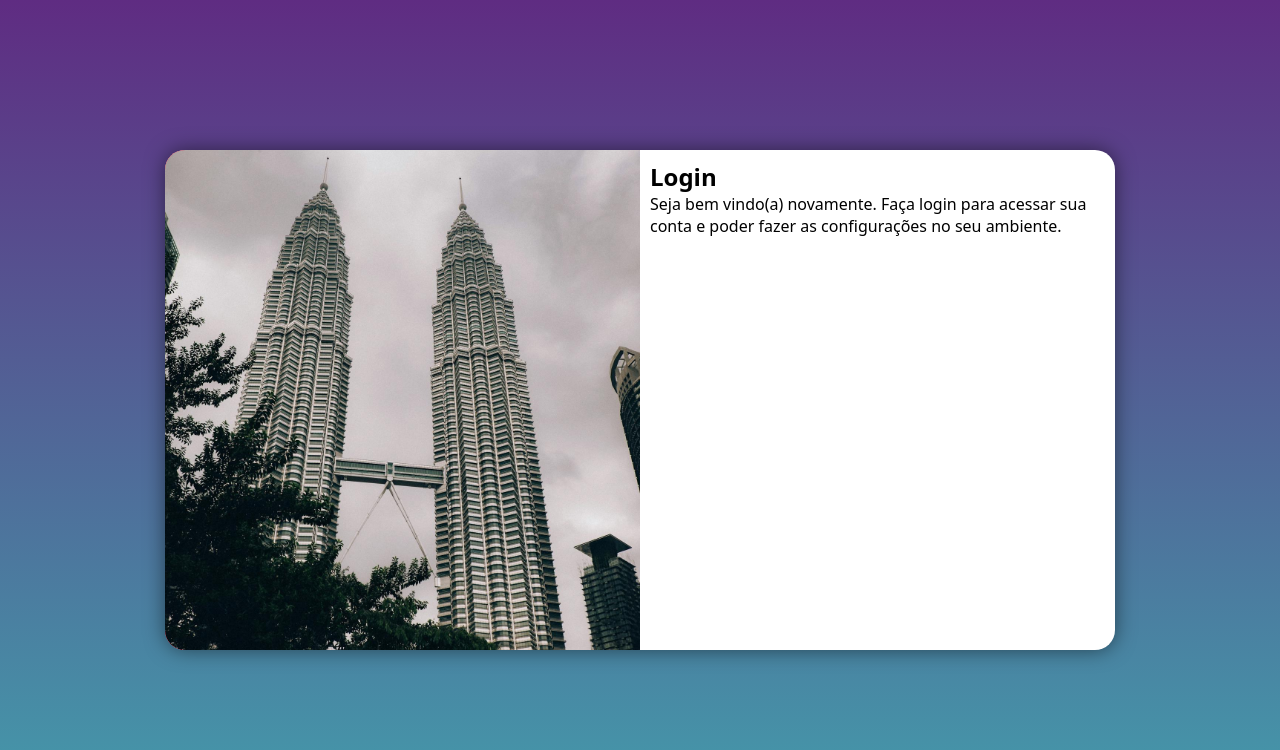
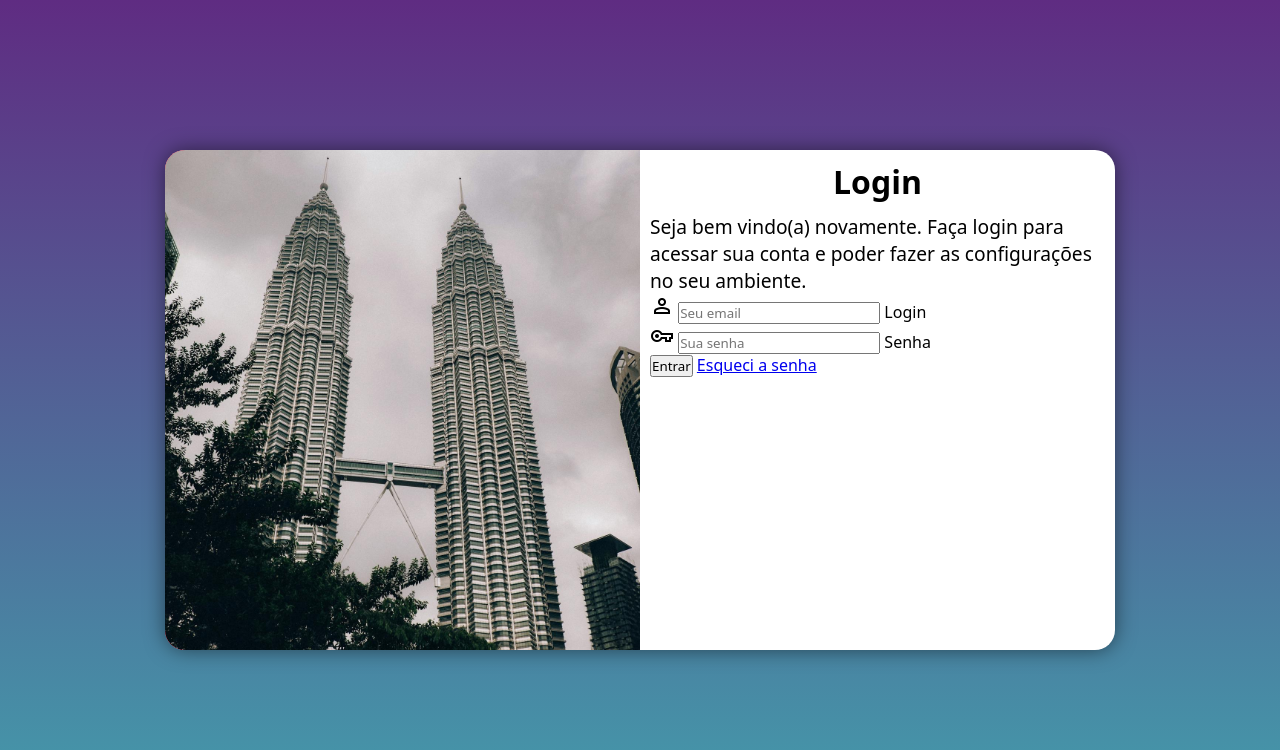
Before and after one commit to JefersonMartins99/projeto-login, a plain HTML site: page index.html in a window 1280 px wide. Drawn offline with nearby package versions, Linux system fonts and the light colour scheme.

Commit message:
adicionei o formulario

```diff
--- a/estilos/media-query.css
+++ b/estilos/media-query.css
@@ -59,3 +59,12 @@ section#login>div#formulario{
 
 
 }
+
+div#formulario>h1{
+
+    font-size: 2em;
+}
+div#formulario>p{
+
+    font-size: 1.2em;
+}
--- a/estilos/style.css
+++ b/estilos/style.css
@@ -48,3 +48,14 @@ section#login>div#formulario{
     display: block;
     padding: 10px;
 }
+
+div#formulario>h1{
+
+    text-align: center;
+    margin-bottom: 10px;
+}
+
+div#formulario>p{
+
+    font-size: 0.8em;
+}
--- a/index.html
+++ b/index.html
@@ -4,6 +4,7 @@
     <meta charset="UTF-8">
     <meta name="viewport" content="width=device-width, initial-scale=1.0">
     <title>Login</title>
+    <link rel="stylesheet" href="https://fonts.googleapis.com/css2?family=Material+Symbols+Outlined" />
     <link rel="stylesheet" href="estilos/style.css">
     <link rel="stylesheet" href="estilos/media-query.css">
 </head>
@@ -18,8 +19,25 @@
             <div id="formulario">
                 <h1>Login</h1>
                 <p>Seja bem vindo(a) novamente. Faça login para acessar sua conta  e poder fazer as configurações no seu ambiente.</p>
-                <form action="longin.php" method="post">
+                <form action="longin.php" method="post" autocomplete="on">
+                    <div class="campo">
+                        <span class="material-symbols-outlined">person</span>
+                        <input type="email" name="login" id="ilogin" placeholder="Seu email" autocomplete="email" required maxlength="30">
+                        <label for="ilogin">Login</label>
 
+                    </div>
+                    <div class="campo">
+                        <span class="material-symbols-outlined">
+                            vpn_key
+                        </span>
+                        <input type="password" name="Senha" id="isenha" placeholder="Sua senha " autocomplete="current-password" required  minlength="8" maxlength="15">
+                        <label for="isenha"> Senha</label>
+
+                    </div>
+                    <input type="submit" value="Entrar">
+                    <a href="esqueci.html">
+                        Esqueci a senha
+                    </a>
 
                 </form>
 
```
